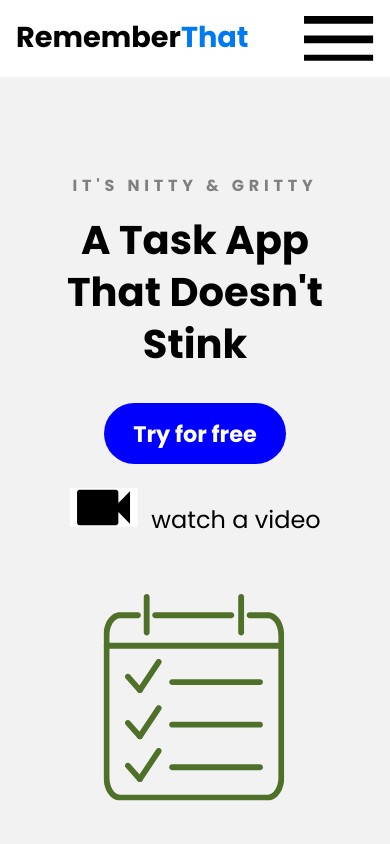
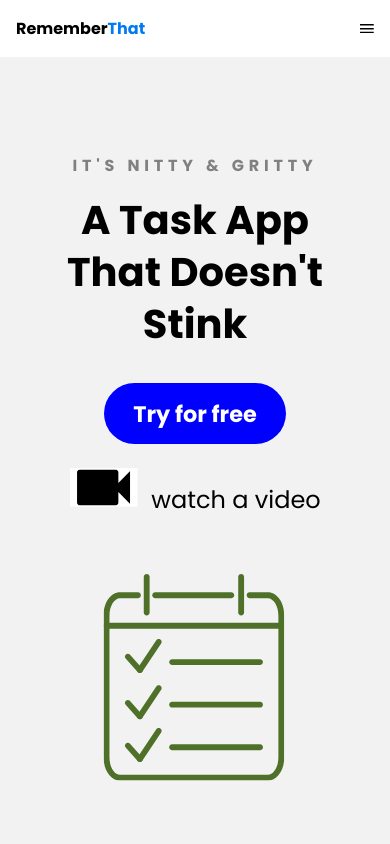
Before and after one commit to bhunu-dev/FrontEnd-Dev-Project, a plain HTML site: page index.html in a window 390 px wide. Shown: the top 844 px of the page. Drawn offline with Linux system fonts and the light colour scheme.

Commit message:
changed some code to make the menu icon apear smaller
some description

```diff
--- a/CSS/main.css
+++ b/CSS/main.css
@@ -19,7 +19,7 @@
     text-decoration: none;
     font-weight: bold;
     color: black;
-    font-size: 1.8em;
+    font-size: 1em;
 }
 
 .navbar .logo span {
@@ -36,6 +36,8 @@
 }
 
 .mobile-menu {
+    width: 4%;
+    height: auto;
     cursor: pointer;
 }
 
```
